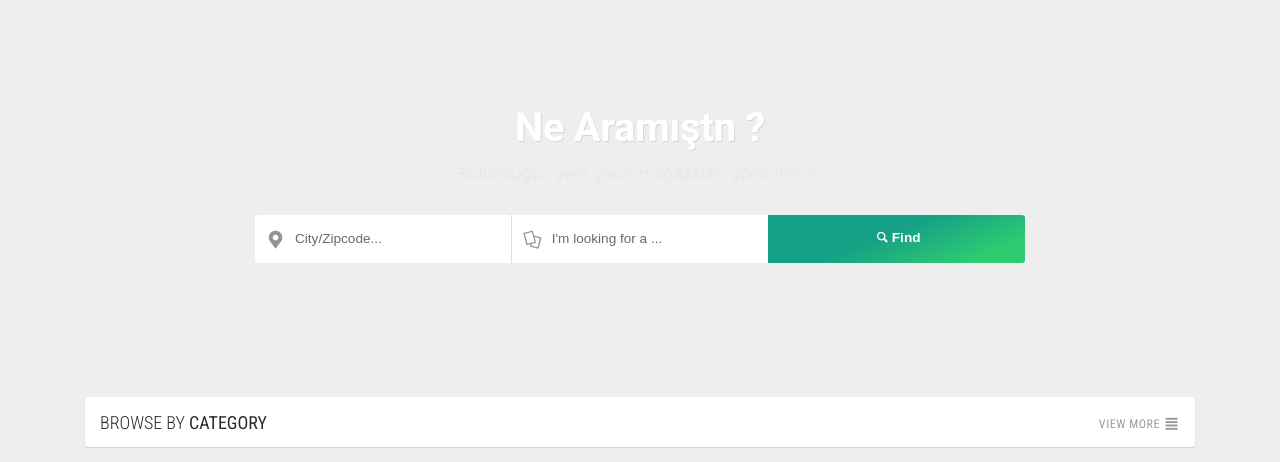
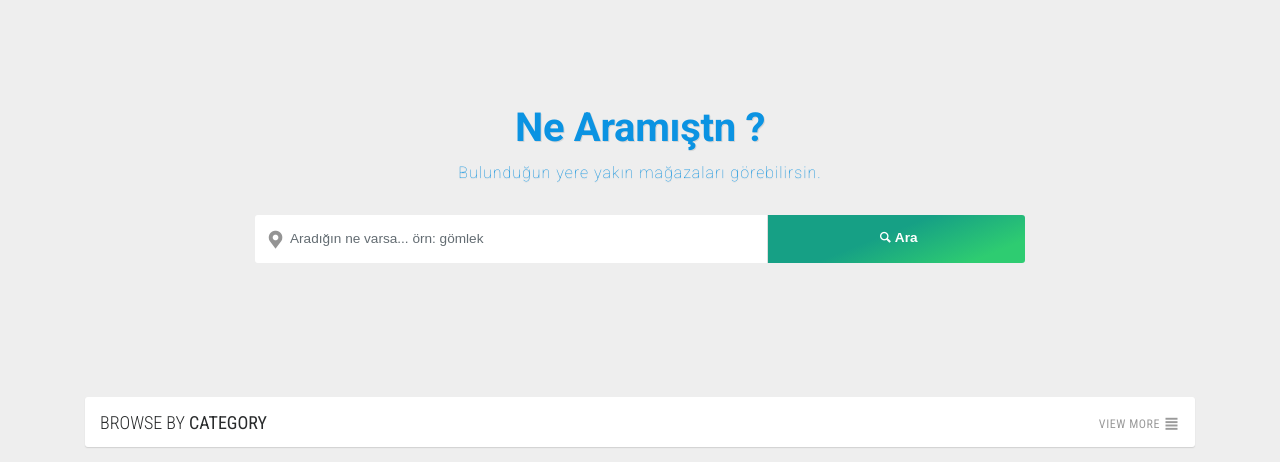
Before and after one commit to bilalisler/campaign, a Symfony app: template templates/home/index.html.twig in a window 1280 px wide. Shown: the part 81-543 px from the top of the page. Run offline with Twig, Linux system fonts and the light colour scheme; the template is opened without the code that fills it, so the values that code supplies are empty; some libraries are stand-ins or nearby versions.

Commit message:
minor update

```diff
--- a/templates/base/base.html.twig
+++ b/templates/base/base.html.twig
@@ -57,22 +57,23 @@
             }
         }
 
+        console.log("navigator: ");
         console.log(navigator.geolocation);
         console.log(navigator);
 
         function showError(error) {
             switch (error.code) {
                 case error.PERMISSION_DENIED:
-                    alert("User denied the request for Geolocation.");
+                    console.log("User denied the request for Geolocation.");
                     break;
                 case error.POSITION_UNAVAILABLE:
-                    alert("Location information is unavailable.");
+                    console.log("Location information is unavailable.");
                     break;
                 case error.TIMEOUT:
-                    alert("The request to get user location timed out.");
+                    console.log("The request to get user location timed out.");
                     break;
                 case error.UNKNOWN_ERROR:
-                    alert("An unknown error occurred.");
+                    console.log("An unknown error occurred.");
                     break;
             }
         }
--- a/templates/home/include/categoryBlock.html.twig
+++ b/templates/home/include/categoryBlock.html.twig
@@ -2,7 +2,7 @@
     {% set imagePath = category_image_path ~ '/' ~ category.image %}
 
     <div class="col-xl-2 col-md-3 col-sm-3 col-xs-4 f-category">
-        <a href="category.html">
+        <a href="{{ path('category_list',{'slug': category.categorySlug}) }}">
             <img src="{{ asset(imagePath) }}" class="img-responsive" alt="img">
             <h6> {{ category.categoryName }} </h6>
         </a>
--- a/templates/home/index.html.twig
+++ b/templates/home/index.html.twig
@@ -10,27 +10,23 @@
     <div class="dtable hw100">
         <div class="dtable-cell hw100">
             <div class="container text-center">
-                <h1 class="intro-title animated fadeInDown"> Ne Aramıştn ? </h1>
+                <h1 class="intro-title animated fadeInDown" style="color: #0b93e2 !important;"> Ne Aramıştn ? </h1>
 
-                <p class="sub animateme fittext3 animated fadeIn">
+                <p class="sub animateme fittext3 animated fadeIn" style="color: #0b93e2 !important;">
                     Bulunduğun yere yakın mağazaları görebilirsin.
                 </p>
 
                 <div class="row search-row animated fadeInUp">
-                    <div class="col-xl-4 col-sm-4 search-col relative locationicon">
+                    <div class="col-xl-8 col-sm-8 search-col relative locationicon">
                         <i class="icon-location-2 icon-append"></i>
-                        <input type="text" name="country" id="autocomplete-ajax"
+                        <input type="text" name="finder" id="autocomplete-ajax"
                                class="form-control locinput input-rel searchtag-input has-icon"
-                               placeholder="City/Zipcode..." value="">
+                               placeholder="Aradığın ne varsa... örn: gömlek" value="" style="padding-left: 35px;">
 
-                    </div>
-                    <div class="col-xl-4 col-sm-4 search-col relative"><i class="icon-docs icon-append"></i>
-                        <input type="text" name="ads" class="form-control has-icon"
-                               placeholder="I'm looking for a ..." value="">
                     </div>
                     <div class="col-xl-4 col-sm-4 search-col">
                         <button class="btn btn-primary btn-search btn-block btn-gradient"><i
-                                    class="icon-search"></i><strong>Find</strong></button>
+                                    class="icon-search"></i><strong>Ara</strong></button>
                     </div>
                 </div>
 
```
